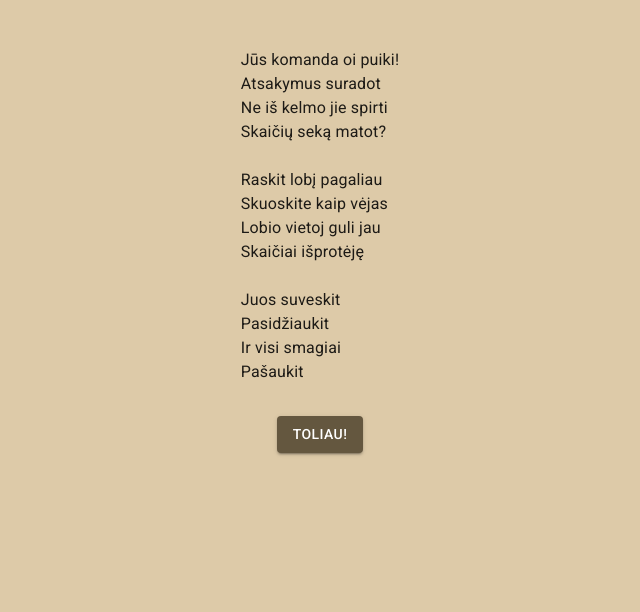
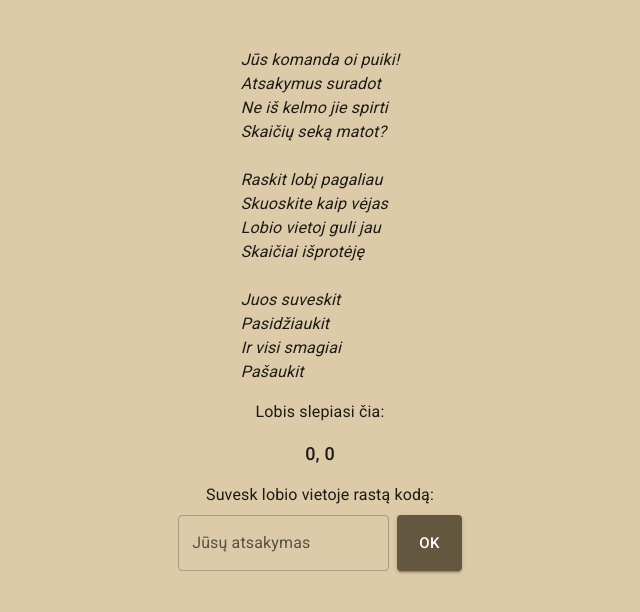
Before and after one commit to sirnimu/qr-treasure-hunt, a React (Vite) app: page /final in a window 1280 px wide. Shown: the top 612 px of the page, without its empty margins (320-960 px from the left). Built offline with nearby package versions, Linux system fonts and the light colour scheme; no server answers; the database is empty.

Commit message:
Add time penalties

```diff
--- a/package.json
+++ b/package.json
@@ -18,6 +18,7 @@
     "@mui/styled-engine": "^5.15.14",
     "@tanstack/react-query": "^5.37.1",
     "add": "^2.0.6",
+    "date-fns": "^3.6.0",
     "firebase": "^10.12.1",
     "notistack": "^3.0.1",
     "react": "^18.2.0",
--- a/src/components/FinalTask.tsx
+++ b/src/components/FinalTask.tsx
@@ -1,10 +1,11 @@
 import { Button, Stack, TextField, Typography } from "@mui/material";
 import BasePage from "./ui/BasePage";
 import { useGetTasks } from "./hooks/useGetTasks";
-import { useState } from "react";
+import { FormEvent, useState } from "react";
 import Confetti from "react-confetti";
 import { doc, serverTimestamp, updateDoc } from "firebase/firestore";
 import db from "../firebase";
+import { enqueueSnackbar } from "notistack";
 import { useNavigate } from "react-router-dom";
 
 const FinalTask = () => {
@@ -12,6 +13,9 @@ const FinalTask = () => {
   const navigate = useNavigate();
 
   const [showConfetti, setShowConfetti] = useState(false);
+  const [answer, setAnswer] = useState("");
+
+  const penalty = localStorage.getItem("penalty") ?? 0;
 
   const allAnswers = tasks.map((t) => t.answer).join("");
   const coordinates =
@@ -19,42 +23,40 @@ const FinalTask = () => {
     ", " +
     Number(allAnswers.slice(9, 18)) / 10000000;
 
-  const [showFinal, setShowFinal] = useState(false);
+  const submitAnswer = async (event: FormEvent<HTMLFormElement>) => {
+    event.preventDefault();
+    setAnswer("");
 
-  if (showFinal) {
-    return (
-      <BasePage>
-        {showConfetti && <Confetti />}
-        <Typography>Lobis slepiasi čia:</Typography>
-        <Typography>{coordinates}</Typography>
-        <Typography>Suvesk lobio vietoje rastą kodą:</Typography>
-        <Stack alignItems="stretch" gap={1}>
-          <TextField />
-          <Button
-            onClick={async () => {
+    if (!answer) {
+      return;
+    }
+
+    if (answer.toUpperCase() === tasks?.at(-1)?.answer.toUpperCase()) {
       const teamName = localStorage.getItem("team") ?? "";
       const teamRef = doc(db, "teams", teamName);
       await updateDoc(teamRef, {
         finished_at: serverTimestamp(),
+        total_penalty: Number(penalty) * 5 * 60,
       });
       localStorage.removeItem("currentTaskIndex");
+      localStorage.removeItem("penalty");
       setShowConfetti(true);
       setTimeout(() => {
         navigate("/leaderboard");
       }, 2500);
-            }}
-          >
-            OK
-          </Button>
-        </Stack>
-      </BasePage>
-    );
+    } else {
+      enqueueSnackbar("Bandykite dar kartą...");
     }
-
+  };
   return (
     <BasePage>
+      {showConfetti && <Confetti />}
       <Stack flexDirection="column" gap={2}>
-        <Typography paragraph my={2} sx={{ whiteSpace: "pre-line" }}>
+        <Typography
+          paragraph
+          my={2}
+          sx={{ whiteSpace: "pre-line", fontStyle: "italic" }}
+        >
           {`Jūs komanda oi puiki!
   Atsakymus suradot
   Ne iš kelmo jie spirti
@@ -70,7 +72,33 @@ const FinalTask = () => {
   Ir visi smagiai
   Pašaukit`}
         </Typography>
-        <Button onClick={() => setShowFinal(true)}>Toliau!</Button>
+      </Stack>
+      <Stack flexDirection="column">
+        <Typography>Lobis slepiasi čia:</Typography>
+        <Typography sx={{ fontWeight: 500, fontSize: 18, my: 2 }}>
+          {coordinates}
+        </Typography>
+      </Stack>
+      <Stack mb={1}>
+        <Typography>Suvesk lobio vietoje rastą kodą:</Typography>
+      </Stack>
+
+      <Stack alignItems="stretch" gap={1}>
+        <form onSubmit={submitAnswer}>
+          <Stack alignItems="stretch" gap={1}>
+            <TextField
+              name="answer"
+              value={answer}
+              onChange={(e) => setAnswer(e.target.value)}
+              label="Jūsų atsakymas"
+              autoComplete="off"
+            />
+
+            <Button type="submit" size="large">
+              OK
+            </Button>
+          </Stack>
+        </form>
       </Stack>
     </BasePage>
   );
--- a/src/components/Game.tsx
+++ b/src/components/Game.tsx
@@ -15,6 +15,7 @@ import { useNavigate } from "react-router-dom";
 import useLocalStorageState from "use-local-storage-state";
 import db from "../firebase";
 import { doc, serverTimestamp, updateDoc } from "firebase/firestore";
+import Timer from "./Timer";
 
 const NO_OF_TASKS = 18;
 
@@ -27,9 +28,15 @@ const Game = () => {
       defaultValue: 0,
     }
   );
+  const [_, setPenalty] = useLocalStorageState("penalty", {
+    defaultValue: 0,
+  });
+
   const [answer, setAnswer] = useState("");
 
   const teamName = localStorage.getItem("team") ?? "";
+  const teamRef = doc(db, "teams", teamName);
+
   const currentTask = tasks[currentTaskIndex];
 
   const submitAnswer = async (event: FormEvent<HTMLFormElement>) => {
@@ -46,12 +53,12 @@ const Game = () => {
       }
 
       setCurrentTaskIndex((prev) => prev + 1);
-      const teamRef = doc(db, "teams", teamName);
       await updateDoc(teamRef, {
         [`task_${currentTaskIndex}_at`]: serverTimestamp(),
       });
     } else {
-      enqueueSnackbar("Bandykite dar kartą...");
+      setPenalty((prev) => prev + 1);
+      enqueueSnackbar("Gavote 5 minučių baudą");
     }
   };
 
@@ -67,11 +74,8 @@ const Game = () => {
 
   return (
     <BasePage>
-      <Stack>
-        <Typography variant="h2">
-          Užduotis nr.{currentTask.index + 1}
-        </Typography>
-      </Stack>
+      <Typography variant="h2">Užduotis nr.{currentTask.index + 1}</Typography>
+      <Timer />
       <Stack flexDirection="column" my={2} gap={1}>
         <Typography>{currentTask.description}</Typography>
         {currentTask.question && (
--- a/src/components/Intro.tsx
+++ b/src/components/Intro.tsx
@@ -35,7 +35,7 @@ const Intro = () => {
         matysite nuotrauką - toje Gniaužių vietoje slypi gudriai paslėptas
         atsakymas. O jei matote uždavinį - skubėkite jį išmąstyti. Kur slypi
         lobis paaiškės, kai suvesite visus atsakymus teisingai. Jei įvesite
-        neteisingą skaičių, gausite baudą - pridėsime 10 min prie lobio paieškos
+        neteisingą skaičių, gausite baudą - pridėsime 5 min prie lobio paieškos
         laiko. O kas laukia pačių greičiausių? Prieš pat Joninių laužo uždegimą
         bus skelbiami rezultatai ir viena komanda turės garbę jį uždegti kartu
         su proseneliu Jonu! Pasiruošę?
--- a/src/components/Leaderboard.tsx
+++ b/src/components/Leaderboard.tsx
@@ -1,14 +1,10 @@
-import { Timestamp, collection, getDocs, query } from "firebase/firestore";
+import { collection, getDocs, query } from "firebase/firestore";
 import firebase from "../firebase";
 import { useEffect, useState } from "react";
 import { CircularProgress, Stack, Typography } from "@mui/material";
 import BasePage from "./ui/BasePage";
+import { Team } from "./types";
 
-interface Team {
-  name: string;
-  created_at?: Timestamp;
-  finished_at?: Timestamp;
-}
 const Leaderboard = () => {
   const [teams, setTeams] = useState<Team[]>([]);
 
@@ -24,6 +20,7 @@ const Leaderboard = () => {
           name: data.name,
           created_at: data.created_at,
           finished_at: data.finished_at,
+          total_penalty: data.total_penalty,
         };
       });
       setTeams(teams);
@@ -32,23 +29,23 @@ const Leaderboard = () => {
     initTeams();
   }, []);
 
-  console.log(teams);
   return (
     <BasePage>
       <Typography variant="h2" pt={2}>
         Rezultatai:
       </Typography>
       {teams.length === 0 && <CircularProgress size={48} color="secondary" />}
-      <Stack display="grid" gridTemplateColumns="1fr 1fr 1fr">
+      <Stack display="grid" gridTemplateColumns="1fr 1fr 1fr 1fr">
         <Typography sx={{ fontWeight: 500 }}>Pavadinimas</Typography>
         <Typography sx={{ fontWeight: 500 }}>Pradėjo</Typography>
-        <Typography sx={{ fontWeight: 500 }}>Užtruko</Typography>
+        <Typography sx={{ fontWeight: 500 }}>Bauda</Typography>
+        <Typography sx={{ fontWeight: 500 }}>Viso</Typography>
       </Stack>
       {teams.map((team, index) => (
         <Stack
           key={index}
           display="grid"
-          gridTemplateColumns="1fr 1fr 1fr"
+          gridTemplateColumns="1fr 1fr 1fr 1fr"
           sx={[
             team.name === teamName && {
               background: (theme) => theme.palette.secondary.main,
@@ -63,12 +60,19 @@ const Leaderboard = () => {
             {team?.created_at?.toDate().toLocaleTimeString()}
           </Typography>
           <Typography>
+            {team?.total_penalty
+              ? Number(team?.total_penalty) / 60 + "min"
+              : "-"}
+          </Typography>
+          <Typography>
             {team?.created_at && team?.finished_at
               ? Math.round(
-                  (team?.finished_at?.toDate().getTime() -
+                  ((team?.finished_at?.toDate().getTime() -
                     team?.created_at?.toDate().getTime()) /
-                    1000
-                ) + "s"
+                    1000 +
+                    (team?.total_penalty ?? 0)) /
+                    60
+                ) + "min"
               : "-"}
           </Typography>
         </Stack>
--- /dev/null
+++ b/src/components/Timer.tsx
@@ -0,0 +1,43 @@
+import { Typography } from "@mui/material";
+import { doc, getDoc } from "firebase/firestore";
+import db from "../firebase";
+import { useEffect, useState } from "react";
+import { Team } from "./types";
+import { formatDistance } from "date-fns";
+
+const Timer = () => {
+  const [currentTeam, setCurrentTeam] = useState<Team>();
+  const teamName = localStorage.getItem("team") ?? "";
+  const penalty = localStorage.getItem("penalty") ?? 0;
+
+  useEffect(() => {
+    const fetchData = async () => {
+      const teamRef = doc(db, "teams", teamName);
+      const teamSnapshot = await getDoc(teamRef);
+
+      if (teamSnapshot.exists()) {
+        setCurrentTeam(teamSnapshot.data() as Team);
+      } else {
+        console.error("No such document!");
+      }
+    };
+
+    fetchData();
+  }, []);
+
+  const timePassed = formatDistance(
+    new Date(),
+    currentTeam?.created_at?.toDate() ?? new Date()
+  );
+
+  return (
+    <>
+      <Typography>Praėjo laiko: {timePassed}</Typography>
+      <Typography>
+        Bauda: {penalty ? Number(penalty) * 5 + "min" : "-"}
+      </Typography>
+    </>
+  );
+};
+
+export default Timer;
```
Also changed, not shown: src/components/types.ts (+9 -0 lines), 1 other file (tests, documents, lock files or other folders). Lines whose indentation alone changed are shown as unchanged.
